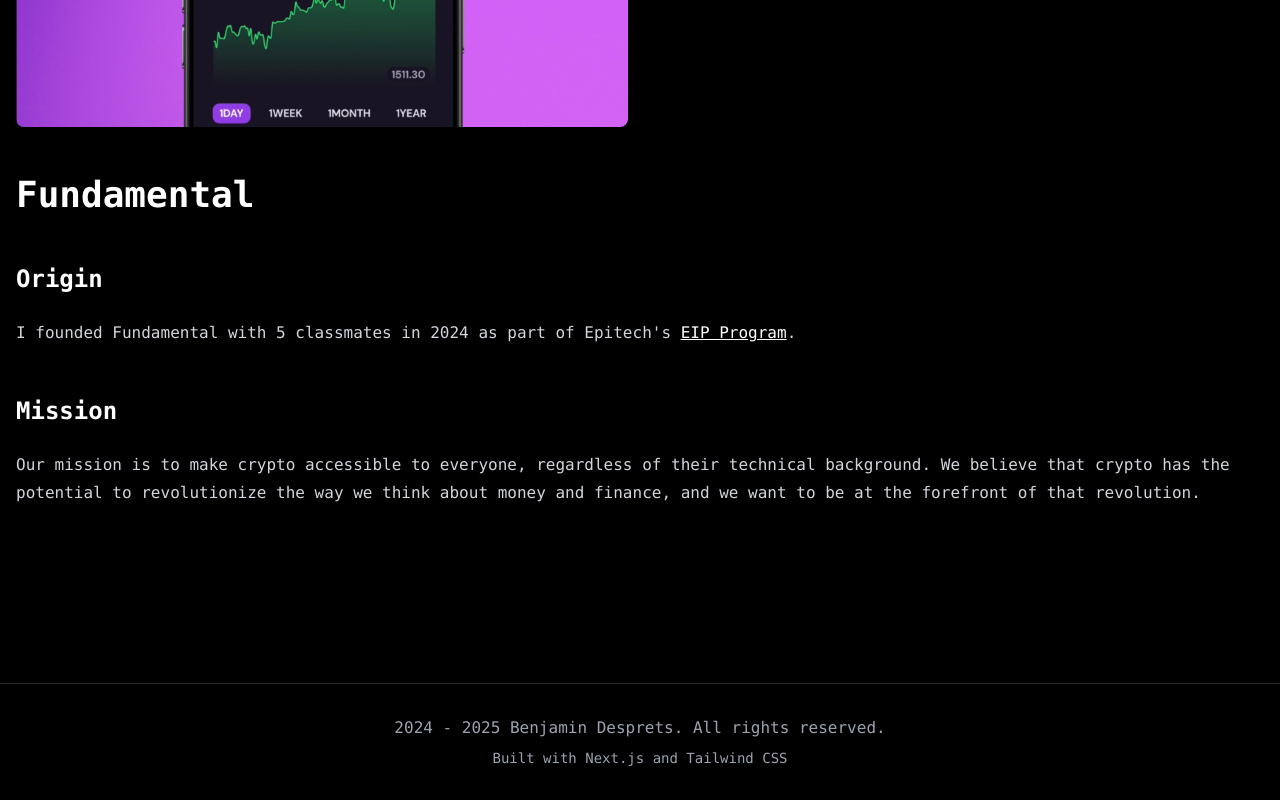
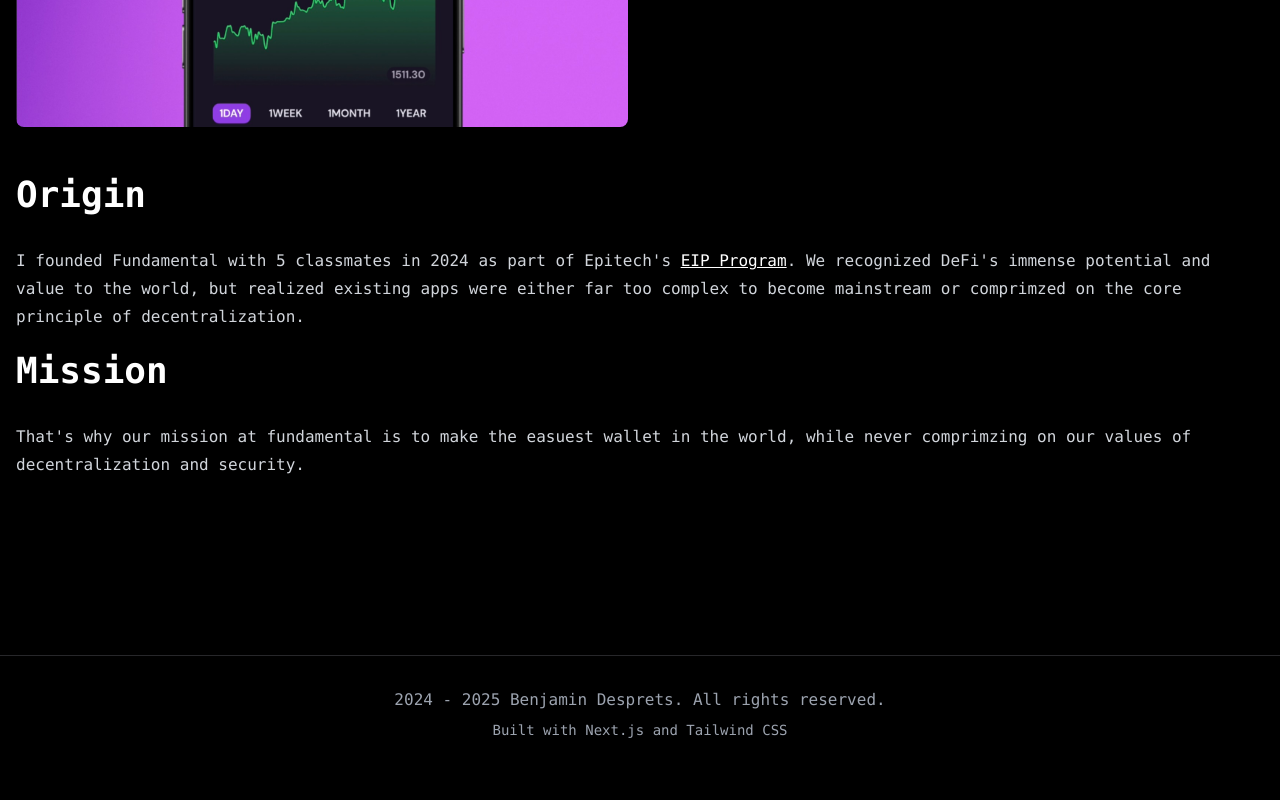
Before and after one commit to bendrsio/desprets.net, a Next.js app: page /projects/1 in a window 1280 px wide. Shown: the part 799-1599 px from the top of the page. After the commit the page ends 1571 px from the top, so only its background shows below. Built offline with nearby package versions, Linux system fonts and the light colour scheme.

Commit message:
update: Fundamental mission statement

```diff
--- a/app/projects.ts
+++ b/app/projects.ts
@@ -20,11 +20,11 @@
     github: "https://github.com/fdmntl/fundamental-app",
     link: "https://www.fundamentalwallet.com/",
     fullDescription: `
-    # Fundamental
-    ## Origin
+    # Origin
     I founded Fundamental with 5 classmates in 2024 as part of Epitech's [EIP Program](https://experience.epitech.eu/).
-    ## Mission
-    Our mission is to make crypto accessible to everyone, regardless of their technical background. We believe that crypto has the potential to revolutionize the way we think about money and finance, and we want to be at the forefront of that revolution.
+    We recognized DeFi's immense potential and value to the world, but realized existing apps were either far too complex to become mainstream or comprimzed on the core principle of decentralization.
+    # Mission
+    That's why our mission at fundamental is to make the easuest wallet in the world, while never comprimzing on our values of decentralization and security.
 `,
     images: ["/Fundamental.jpeg"],
   },
```
